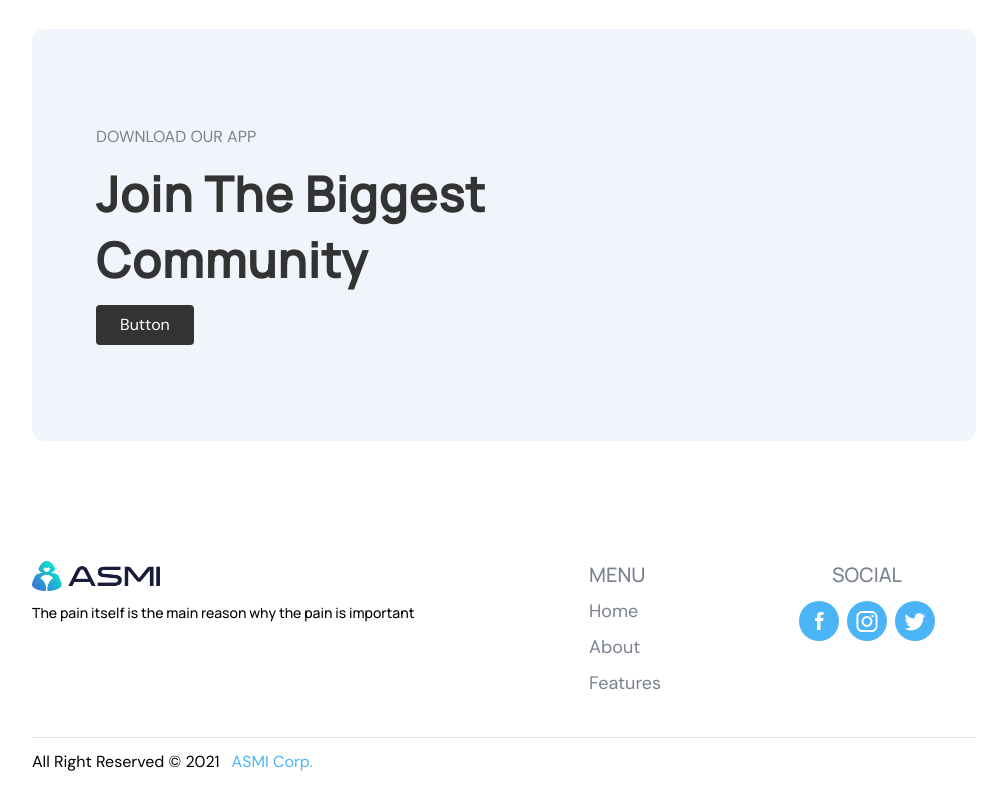
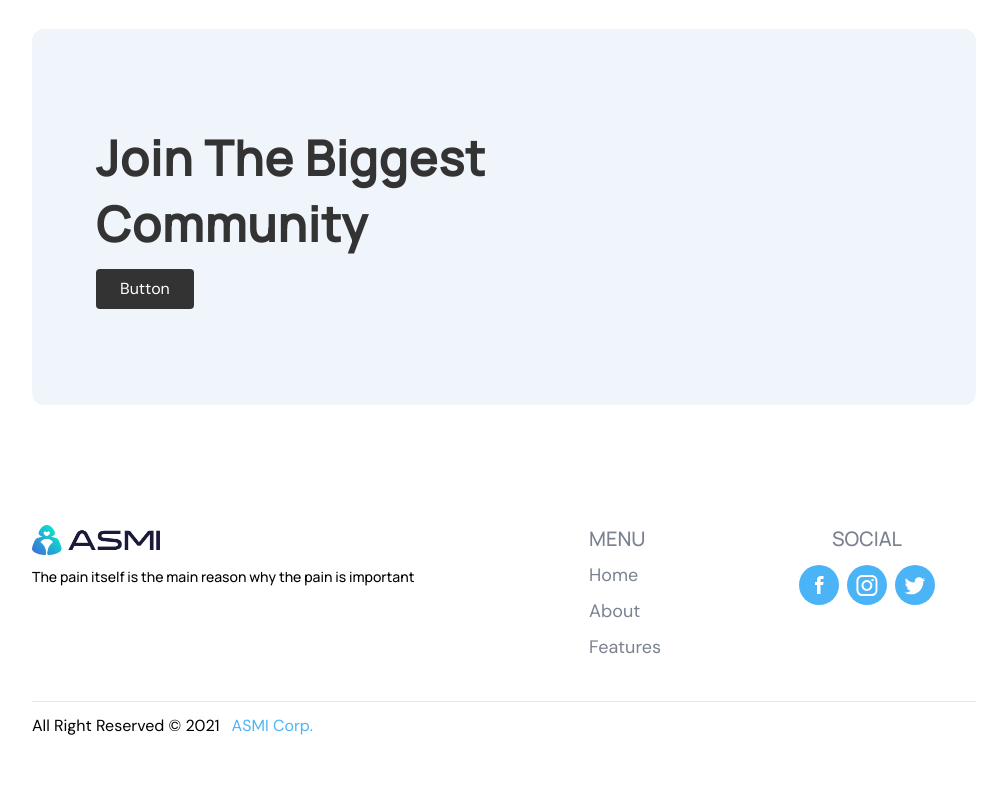
Before and after one commit to SushanGhimire/asmi-website, a React (Create React App) app: page / in a window 1280 px wide. Shown: the part 3940-4750 px from the top of the page, without its empty margins (136-1143 px from the left). Built offline with nearby package versions, Linux system fonts and the light colour scheme.

Commit message:
text removed

```diff
--- a/src/components/website/home/integrate/Join.jsx
+++ b/src/components/website/home/integrate/Join.jsx
@@ -8,13 +8,13 @@ function Join() {
     <div className="max-width my-10">
       <div className="bg-lightGray px-5 sm:px-10 md:px-16 py-24 rounded-xl">
         <div className="text-darkGray sm:w-100  space-y-3">
-          <header
+          {/* <header
             className="text-paragraph text-light text-left"
             data-aos="fade-up"
             data-aos-duration="1000"
           >
             DOWNLOAD OUR APP
-          </header>
+          </header> */}
           <div
             className="text-5xl font-manrope font-black tracking-wide text-center sm:text-left leading-snug"
             data-aos="fade-up"
```
